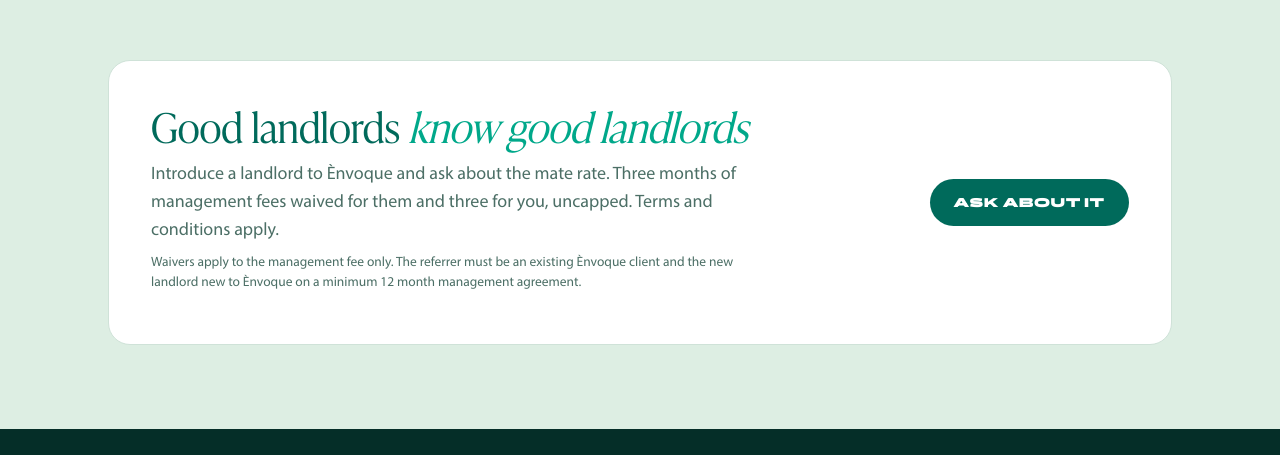
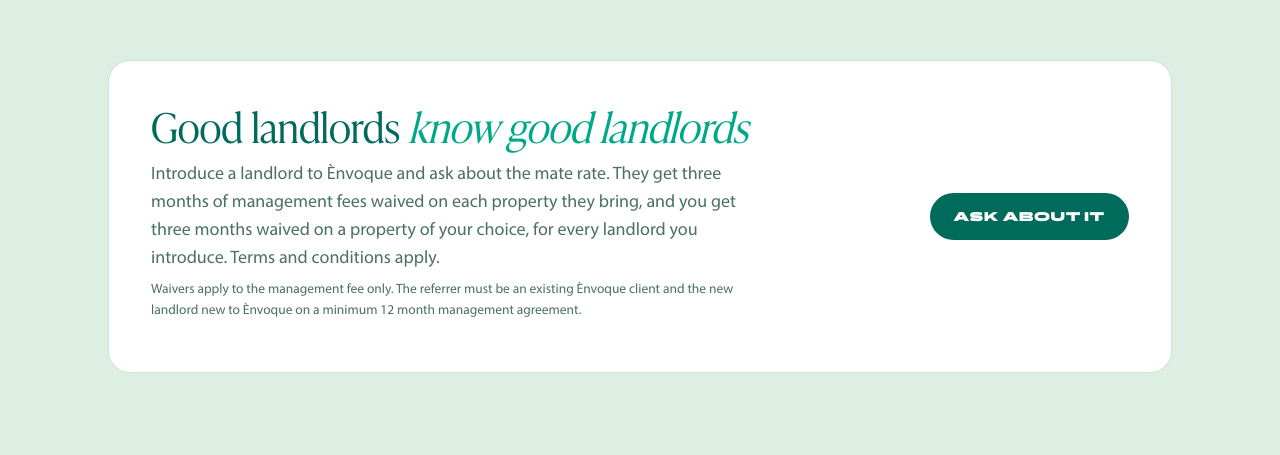
Before and after one commit to Envoque32/envoque-pm, a plain HTML site: page index.html in a window 1280 px wide. Shown: the part 2679-3134 px from the top of the page. Drawn offline with Linux system fonts and the light colour scheme.

Commit message:
Align the Bring a Mate offer wording with the final terms

```diff
--- a/index.html
+++ b/index.html
@@ -252,7 +252,7 @@ footer a{color:var(--mint)}
   <div class="mate" id="matebox">
     <div>
       <h2 id="m_h">Good landlords <em>know good landlords</em></h2>
-      <p id="m_p">Introduce a landlord to Ènvoque and ask about the mate rate. Three months of management fees waived for them and three for you, uncapped. Terms and conditions apply.</p>
+      <p id="m_p">Introduce a landlord to Ènvoque and ask about the mate rate. They get three months of management fees waived on each property they bring, and you get three months waived on a property of your choice, for every landlord you introduce. Terms and conditions apply.</p>
       <p class="fineprint">Waivers apply to the management fee only. The referrer must be an existing Ènvoque client and the new landlord new to Ènvoque on a minimum 12 month management agreement.</p>
     </div>
     <a class="pill" href="#register" id="m_cta">ASK ABOUT IT</a>
@@ -299,14 +299,14 @@ footer a{color:var(--mint)}
   bring_a_mate:{
    eyebrow:'Ènvoque mate rate',
    h1:'Good landlords <em>know good landlords</em>',
-   lede:'Introduce a landlord to Ènvoque and ask about the mate rate. Three months of management fees waived for them and three for you, uncapped. Terms and conditions apply.',
+   lede:'Introduce a landlord to Ènvoque and ask about the mate rate. They get three months of management fees waived on each property they bring, and you get three months waived on a property of your choice, for every landlord you introduce. Terms and conditions apply.',
    cardh:'Ask about the mate rate',cardsub:'Two short steps. We confirm eligibility for both households before anything starts.',
    s_h:'Both sides of the arrangement',s_sub:'A property manager who answers, reports clearly and turns up. The kind of service you would recommend.',
    p_h:'Good mates share good things',
    p_1:'If your property manager is the kind you tell people about, you already know why this matters.',
    p_2:'Bring one. Bring three. Referrals are uncapped, and both households are looked after.',
    thx_h:'Thanks. Send us the name and we will take it from there.',thx_p:'We will confirm eligibility for both households before anything starts. Terms and conditions apply. If you would rather talk it through, call (02) 4972 1066.',
-   show:'switch',mate_h:'Good landlords <em>know good landlords</em>',mate_p:'Introduce a landlord to Ènvoque and ask about the mate rate. Three months of management fees waived for them and three for you, uncapped. Terms and conditions apply.'
+   show:'switch',mate_h:'Good landlords <em>know good landlords</em>',mate_p:'Introduce a landlord to Ènvoque and ask about the mate rate. They get three months of management fees waived on each property they bring, and you get three months waived on a property of your choice, for every landlord you introduce. Terms and conditions apply.'
   }
  };
  var key=q.get('c')||''; if(!C[key]) key=''; var D=C[key]||null;
```
